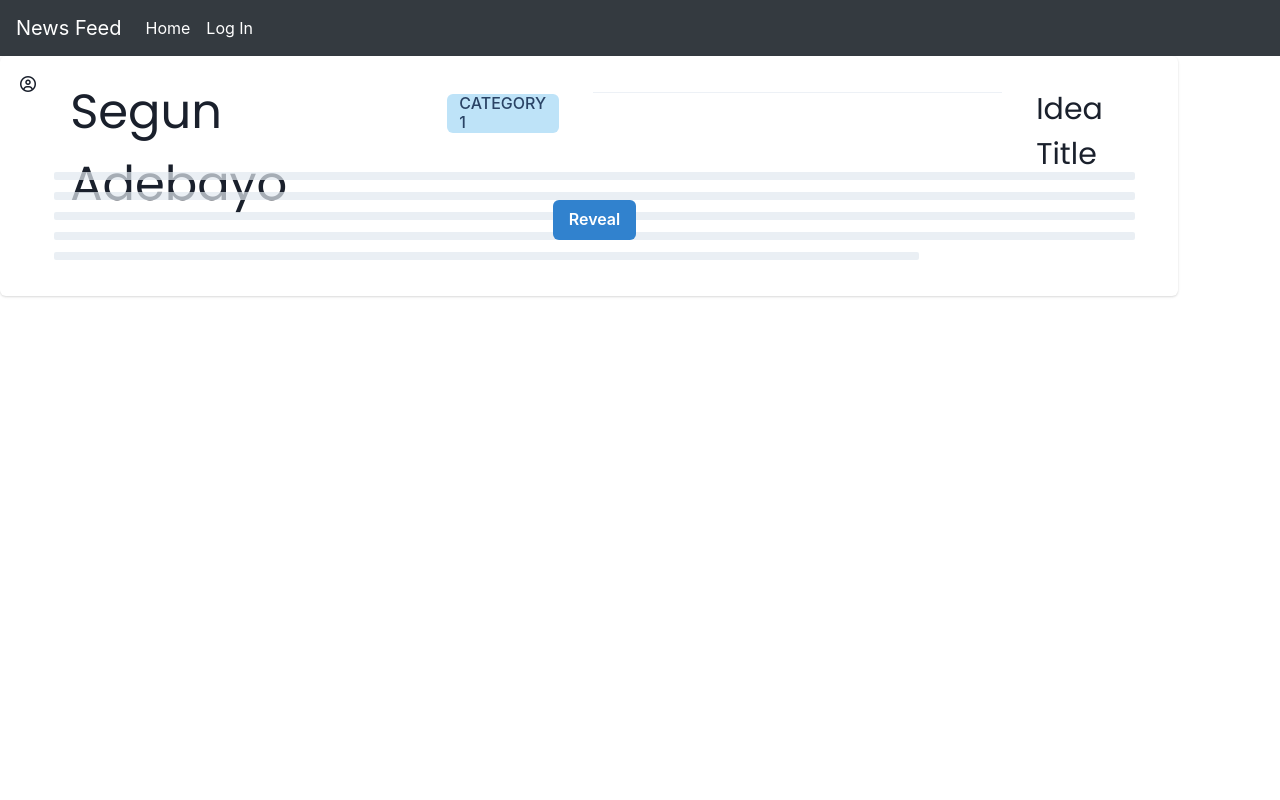
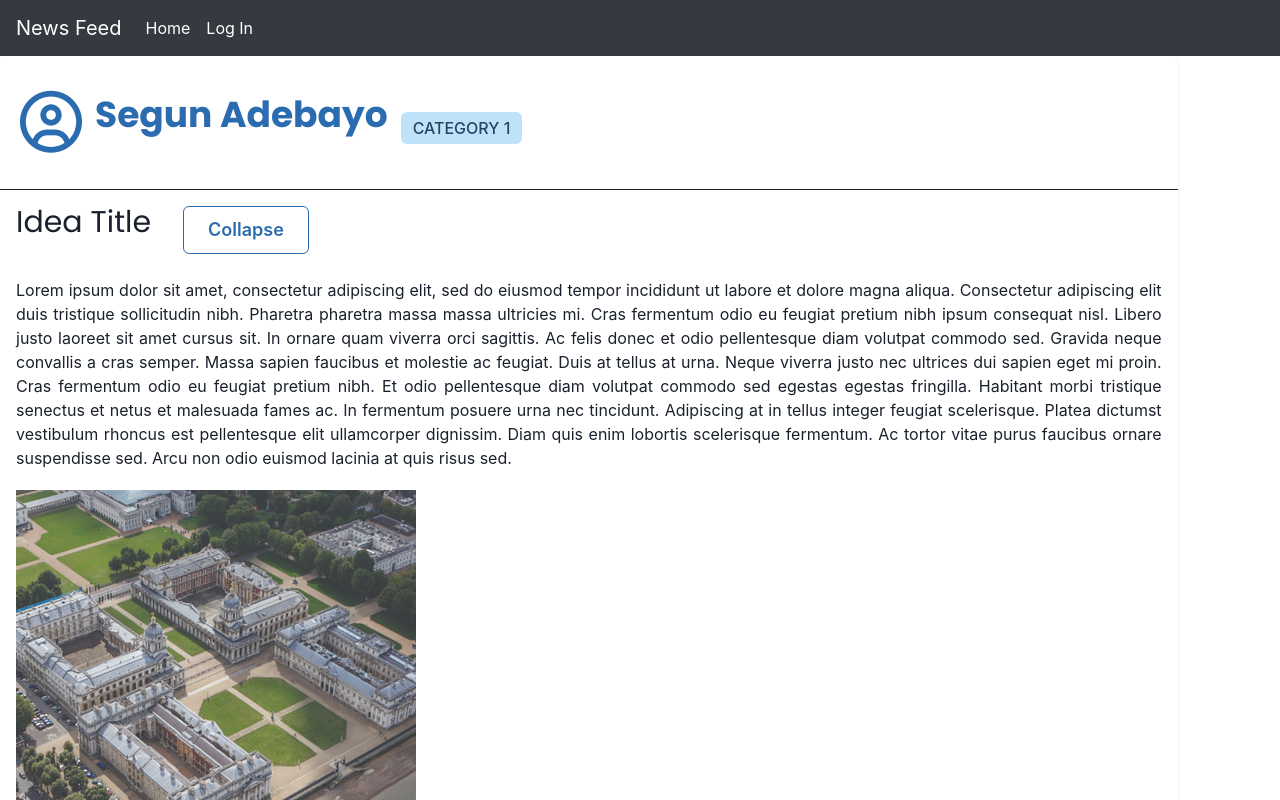
Before and after one commit to SeptupleProject/septuple-project-FE, a React (Create React App) app: page / in a window 1280 px wide. Both pictures are taken after a click on the button "Reveal". Shown: the top 800 px of the page. Built offline with nearby package versions, Linux system fonts and the light colour scheme.

Commit message:
Idea Post completed

```diff
--- a/src/assets/scss/Components/_ideapreview.scss
+++ b/src/assets/scss/Components/_ideapost.scss
@@ -13,14 +13,20 @@
     height: 80px;
 }
 
+.iconAvater {
+    margin-top: -6;
+}
+
 .staffName {
     font-family: $-poppin;
+    color: $-blue-1;
+    font-weight: bold;
 }
 
 .categoryTag {
-    align-self: flex-start;
+
     margin: 0;
-    margin-top: 1.6%;
+    margin-top: 1%;
 }
 
 
@@ -28,17 +34,25 @@
     align-content: end;
     justify-content: space-around;
     font-family: $-poppin;
-    margin-top: 1%;
+    text-align: right;
+
 }
 
-.skeleton {
-    padding-left: 3%;
-    padding-right: 2%;
-    text-align: center;
-    height: 120px;
+.hiddenArea {
+    border: none;
+    border-color: white;
 }
 
-.revealBtn {
-    position: relative;
-    bottom: 60px;
+.hiddenPanel {
+    display: flex;
+    flex-direction: column;
+    gap: 20px;
 }
+
+.ideaPara {
+    text-align: justify;
+}
+
+.image {
+    max-width: max-content;
+}
--- a/src/assets/scss/main.scss
+++ b/src/assets/scss/main.scss
@@ -4,7 +4,7 @@
 @import './Components/text';
 @import './Components/img';
 @import './Components/icon';
-@import './Components/ideapreview';
+@import './Components/ideapost';
 
 @import './Helpers/variable';
 @import './Layouts/home';
--- /dev/null
+++ b/src/components/IdeaPost/IdeaPost.jsx
@@ -0,0 +1,155 @@
+import {
+   Text,
+   Tag,
+   Button,
+   Card,
+   CardBody,
+   Divider,
+   Accordion,
+   AccordionItem,
+   AccordionPanel,
+   AccordionButton,
+   ButtonGroup,
+   HStack,
+   Input,
+   InputGroup,
+   InputRightElement,
+   IconButton
+} from '@chakra-ui/react';
+import React from 'react';
+import '../../assets/scss/main.scss';
+import gwuni from '../../assets/img/gwuni.png'
+import Icon from '../Icon/Icon';
+
+const IdeaPost = () => {
+   return (
+      <Accordion allowToggle>
+         <Card
+            width={'92%'}
+            variant='elevated'
+         >
+
+            <CardBody className='post'>
+               {/* <div className='idea'> */}
+               <HStack spacing='13px' align='center'>
+                  <Icon
+                     content='fa-regular fa-circle-user'
+                     fontSize='62px'
+                     color='#2b6cb0'
+                     className='iconAvatar'
+                  ></Icon>
+                  <Text
+                     fontSize='4xl'
+                     className='staffName'
+                  >
+                     Segun Adebayo
+                  </Text>
+                  <Tag
+                     colorScheme='blue'
+                     size='lg'
+                     className='categoryTag'
+                  >
+                     CATEGORY 1
+                  </Tag>
+
+               </HStack>
+               {/* </div> */}
+
+
+            </CardBody>
+            <AccordionItem>
+
+
+               {({ isExpanded }) => (
+                  <>
+                     <AccordionButton className='hiddenArea' >
+
+                        {isExpanded ? (
+                           <>
+                              <Text
+                                 fontSize='3xl'
+                                 className='ideaTitle'
+                              >
+                                 Idea Title
+                              </Text>
+                              <Divider orientation='row' p={4} />
+                              <Button
+                                 variant='outline'
+                                 size='lg'
+                                 colorScheme='blue'
+                              >
+                                 Collapse
+                              </Button></>
+
+                        ) : (
+                           <>
+                              <Text
+                                 fontSize='3xl'
+                                 className='ideaTitle'
+                              >
+                                 Idea Title
+                              </Text>
+                              <Divider orientation='row' p={4} />
+                              <Button variant='solid'
+                                 size='lg'
+                                 colorScheme='blue'
+                              >
+                                 Reveal
+                              </Button>
+                           </>
+
+                        )}
+                     </AccordionButton>
+
+                     <AccordionPanel className='hiddenPanel'>
+                        <div className='ideaPara'>
+                           Lorem ipsum dolor sit amet, consectetur adipiscing elit, sed do eiusmod tempor incididunt ut labore et dolore magna aliqua. Consectetur adipiscing elit duis tristique sollicitudin nibh. Pharetra pharetra massa massa ultricies mi. Cras fermentum odio eu feugiat pretium nibh ipsum consequat nisl. Libero justo laoreet sit amet cursus sit. In ornare quam viverra orci sagittis. Ac felis donec et odio pellentesque diam volutpat commodo sed. Gravida neque convallis a cras semper. Massa sapien faucibus et molestie ac feugiat. Duis at tellus at urna. Neque viverra justo nec ultrices dui sapien eget mi proin. Cras fermentum odio eu feugiat pretium nibh. Et odio pellentesque diam volutpat commodo sed egestas egestas fringilla. Habitant morbi tristique senectus et netus et malesuada fames ac. In fermentum posuere urna nec tincidunt. Adipiscing at in tellus integer feugiat scelerisque. Platea dictumst vestibulum rhoncus est pellentesque elit ullamcorper dignissim. Diam quis enim lobortis scelerisque fermentum. Ac tortor vitae purus faucibus ornare suspendisse sed. Arcu non odio euismod lacinia at quis risus sed.
+                        </div>
+
+                        <img
+                           src={gwuni}
+                           alt='University of Greenwich'
+                           className='image'
+                        />
+
+                        <ButtonGroup variant='ghost' size='lg'>
+                           <Button _focus={{ color: '#2b6cb0' }} leftIcon={<Icon content='fa-regular fa-thumbs-up' />} >12</Button>
+                           <Button _focus={{ color: '#e53e3e' }} leftIcon={<Icon content='fa-regular fa-thumbs-down' />}>5</Button>
+                           <Button isDisabled leftIcon={<Icon content='fa-regular fa-comment-dots' />}>22</Button>
+                        </ButtonGroup>
+                        <Divider />
+                        <HStack>
+                           <Icon
+                              content='fa-regular fa-circle-user'
+                              fontSize='34px'
+                              color='#2b6cb0'
+                           ></Icon>
+                           <InputGroup>
+                              <Input
+                                 placeholder='What do you think?'
+                                 variant='outline'
+                                 borderRadius={'20px'} />
+                              <InputRightElement>
+                                 <IconButton
+                                    icon={<Icon
+                                             content='fa-regular fa-paper-plane'
+                                             fontSize='15px' />}
+                                    variant='ghost'
+                                    colorScheme='blue' />
+                              </InputRightElement>
+                           </InputGroup>
+
+                        </HStack>
+
+
+                     </AccordionPanel>
+                  </>
+               )}
+            </AccordionItem>
+         </Card>
+      </Accordion>
+
+   );
+};
+
+export default IdeaPost;
--- a/src/components/IdeaPreview/IdeaPreview.jsx
+++ /dev/null
@@ -1,74 +0,0 @@
-import {
-   Text,
-   Tag,
-   Button,
-   Card,
-   CardBody,
-   Divider,
-   SkeletonText,
-} from '@chakra-ui/react';
-import React from 'react';
-import '../../assets/scss/main.scss';
-
-const IdeaPreview = () => {
-   return (
-      <Card
-         width={'92%'}
-         variant='elevated'
-      >
-         <CardBody className='post'>
-            <div className='idea'>
-               <i
-                  className='fa-regular fa-circle-user avatarIcon'
-                  size={'24px'}
-               ></i>
-               <Text
-                  fontSize='5xl'
-                  className='staffName'
-               >
-                  Segun Adebayo
-               </Text>
-               <Tag
-                  colorScheme='blue'
-                  size='lg'
-                  className='categoryTag'
-               >
-                  CATEGORY 1
-               </Tag>
-               <Divider
-                  orientation='horizontal'
-                  className='divider'
-                  width={'40%'}
-               />
-               <Text
-                  fontSize='3xl'
-                  className='ideaTitle'
-               >
-                  Idea Title
-               </Text>
-            </div>
-
-            <div className='skeleton'>
-               <SkeletonText
-                  mt='4'
-                  noOfLines={5}
-                  spacing='3'
-                  skeletonHeight='2'
-                  startColor='gray.200'
-                  endColor='gray.200'
-               />
-               <Button
-                  colorScheme='blue'
-                  size='md'
-                  variant='solid'
-                  className='revealBtn'
-               >
-                  Reveal
-               </Button>
-            </div>
-         </CardBody>
-      </Card>
-   );
-};
-
-export default IdeaPreview;
--- a/src/pages/Staff/NewsFeed.jsx
+++ b/src/pages/Staff/NewsFeed.jsx
@@ -1,9 +1,9 @@
 import React from 'react';
-import IdeaPreview from '../../components/IdeaPreview/IdeaPreview';
+import IdeaPost from '../../components/IdeaPost/IdeaPost';
 
 const NewsFeed = () => {
    return <div>
-      <IdeaPreview />
+      <IdeaPost />
    </div>;
 };
 
```
Also changed, not shown: src/assets/img/gwuni.png (added), 1 other file (tests, documents, lock files or other folders).
